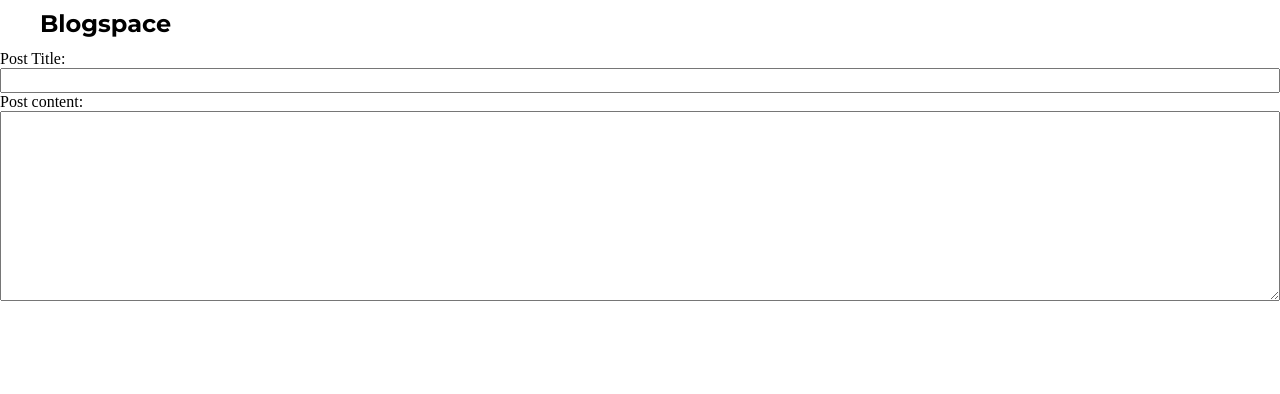
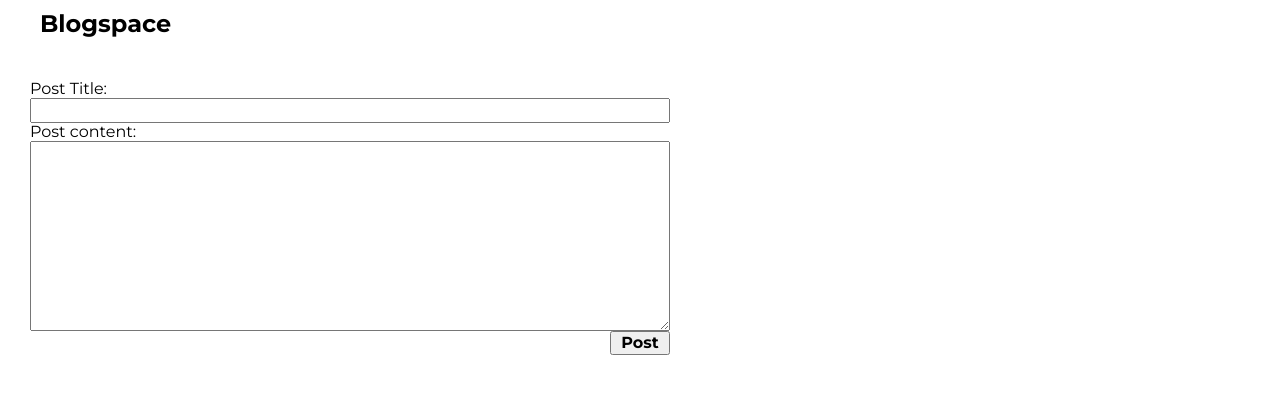
Before and after one commit to cwatersaudio/Scrimba-Frontend-Career-Path, a website built with Vite: page Module VIII: APIs/BlogSpace Project/index.html in a window 1280 px wide. Built offline with nearby package versions, Linux system fonts and the light colour scheme; no server answers.

Commit message:
Styled input section

```diff
--- a/Module VIII: APIs/BlogSpace Project/index.html
+++ b/Module VIII: APIs/BlogSpace Project/index.html
@@ -10,24 +10,15 @@
             <h2>Blogspace</h2>
         </nav>
 
-         <!--
-        Challenge:
-
-        Create a form with 2 inputs (each with an associated label),
-        one for the post title (a text input) and one for the post body
-        (a textarea element). Then add a button to the form.
-
-        Don't worry about styling quite yet.
-         -->
-
-        <form action="post" id="postInput">
-            <label for="post-title">Post Title:</label>
+        <form action="post" id="postInput" class="centered">
+            <label for="post-title" class="medium">Post Title:</label>
             <input type="text" id="post-title" name="post-title">
-            <label for="post-body">Post content:</label>
-            <textarea name="post-body" id="post-area" cols="30" rows="10" >
+            <label for="post-body" class="medium">Post content:</label>
+            <textarea name="post-body" id="post-area" class="light" cols="30" rows="10" >
             </textarea>
+            <button class="bold">Post</button>
         </form>
-        <div id="blog-list"></div>
+        <div id="blog-list" class="centered"></div>
         <script src="index.js"></script>
     </body>
 </html>
--- a/Module VIII: APIs/BlogSpace Project/styles.css
+++ b/Module VIII: APIs/BlogSpace Project/styles.css
@@ -1,3 +1,11 @@
+.bold {
+    font-weight: 700;
+}
+
+.light {
+    font-weight: 100;
+}
+
 nav {
     font-family: 'Montserrat', sans-serif;
     height: 30px;
@@ -16,4 +24,13 @@ nav {
 #postInput {
     display:flex;
     flex-direction: column;
+    width: 50%;
+    padding: 30px;
+    border-radius: 8px;
+    font-family: 'Montserrat','sans-serif';
 }
+
+#postInput > button {
+margin-left:auto;
+width: 60px;
+}
```
